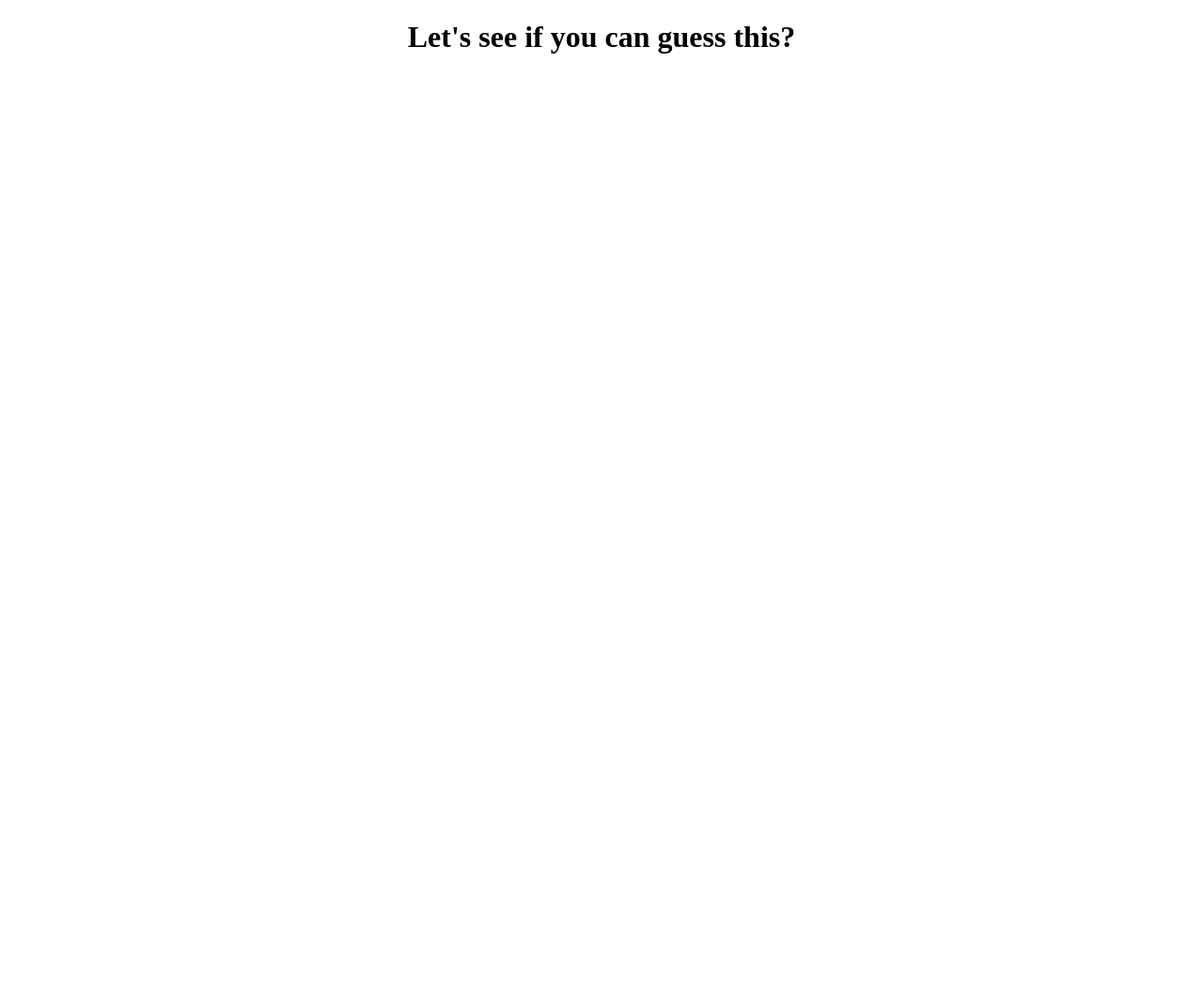
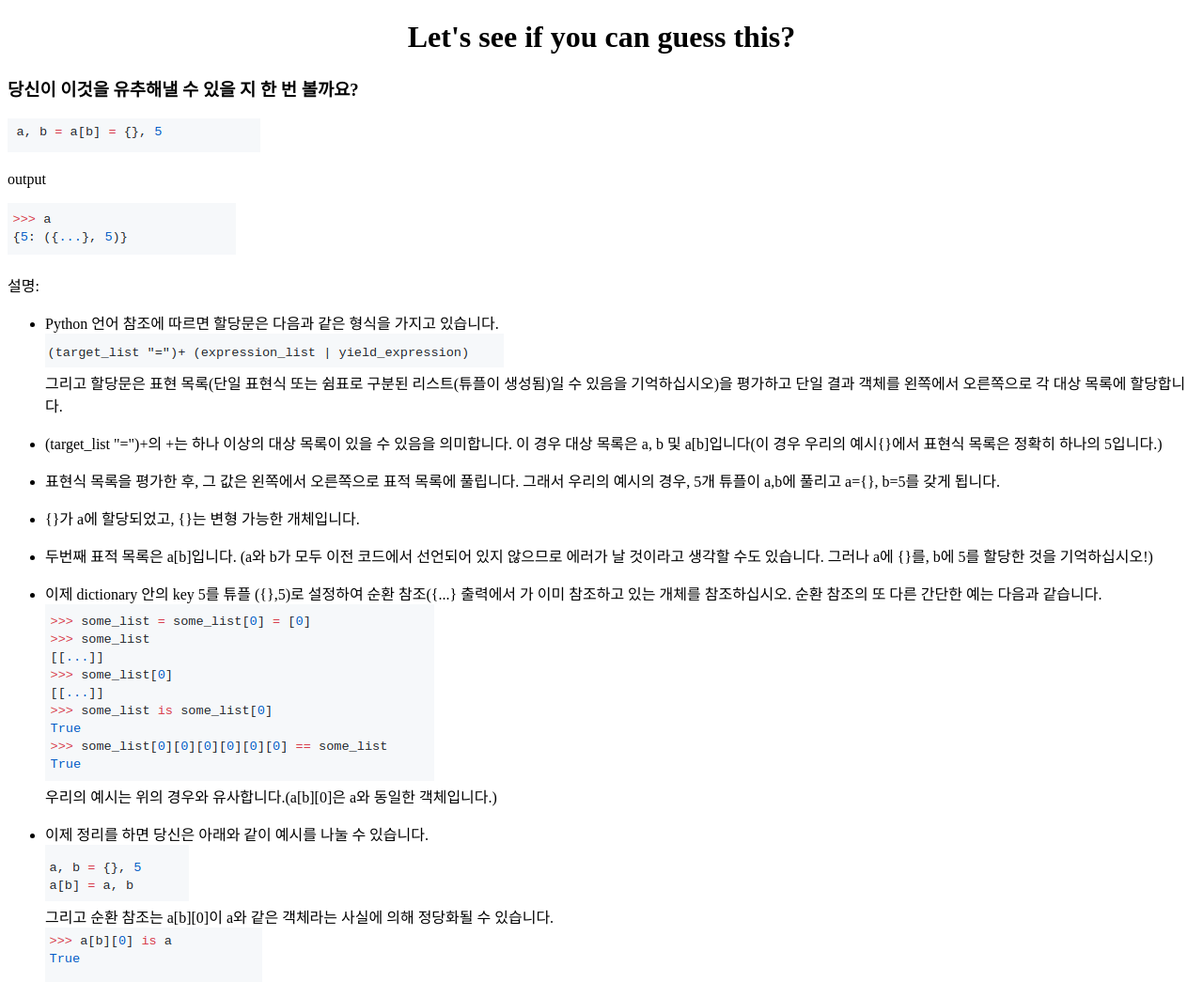
Before and after one commit to 18-2-SKKU-OSS/2018-2-OSS-E1, a website: page HTML_CODE/python25.html in a window 1280 px wide. Shown: the whole page at 94% size. Before the commit the page ends 800 px from the top, so only its background shows below. Drawn offline with Linux system fonts and the light colour scheme.

Commit message:
section1.25 HTML

```diff
--- a/HTML_CODE/python25.html
+++ b/HTML_CODE/python25.html
@@ -5,5 +5,35 @@
 </head>
 <body>
 	<div style="text-align:center"><h1>Let's see if you can guess this?</h1></div>
+	<h3>당신이 이것을 유추해낼 수 있을 지 한 번 볼까요?</h3>
+	<img src="./pic/25.1.png">
+	<p>output</p>
+	<img src="./pic/25.2.png">
+	<p>
+		설명:
+	</p>
+	<ul>
+		<li><p>
+			Python 언어 참조에 따르면 할당문은 다음과 같은 형식을 가지고 있습니다.<br><img src="./pic/25.3.png"><br>그리고 할당문은 표현 목록(단일 표현식 또는 쉼표로 구분된 리스트(튜플이 생성됨)일 수 있음을 기억하십시오)을 평가하고 단일 결과 객체를 왼쪽에서 오른쪽으로 각 대상 목록에 할당합니다.
+		</p></li>
+		<li><p>
+			(target_list "=")+의 +는 하나 이상의 대상 목록이 있을 수 있음을 의미합니다. 이 경우 대상 목록은 a, b 및 a[b]입니다(이 경우 우리의 예시{}에서 표현식 목록은 정확히 하나의 5입니다.)
+		</p></li>
+		<li><p>
+			표현식 목록을 평가한 후, 그 값은 왼쪽에서 오른쪽으로 표적 목록에 풀립니다. 그래서 우리의 예시의 경우, 5개 튜플이 a,b에 풀리고 a={}, b=5를 갖게 됩니다.
+		</p></li>
+		<li><p>
+			 {}가 a에 할당되었고, {}는 변형 가능한 개체입니다.
+		</p></li>
+		<li><p>
+			두번째 표적 목록은 a[b]입니다. (a와 b가 모두 이전 코드에서 선언되어 있지 않으므로 에러가 날 것이라고 생각할 수도 있습니다. 그러나 a에 {}를, b에 5를 할당한 것을 기억하십시오!)
+		</p></li>
+		<li><p>
+			이제 dictionary 안의 key 5를 튜플 ({},5)로 설정하여 순환 참조({...} 출력에서 가 이미 참조하고 있는 개체를 참조하십시오. 순환 참조의 또 다른 간단한 예는 다음과 같습니다.<br><img src="./pic/25.4.png"><br>우리의 예시는 위의 경우와 유사합니다.(a[b][0]은 a와 동일한 객체입니다.)
+		</p></li>
+		<li><p>
+			이제 정리를 하면 당신은 아래와 같이 예시를 나눌 수 있습니다.<br><img src="./pic/25.5.png"><br>그리고 순환 참조는 a[b][0]이 a와 같은 객체라는 사실에 의해 정당화될 수 있습니다.<br><img src="./pic/25.6.png"><br>
+		</p></li>
+	</ul>
 </body>
 </html>
```
Also changed, not shown: HTML_CODE/pic/25.1.png (added), HTML_CODE/pic/25.2.png (added), HTML_CODE/pic/25.3.png (added), HTML_CODE/pic/25.4.png (added), HTML_CODE/pic/25.5.png (added), HTML_CODE/pic/25.6.png (added).
